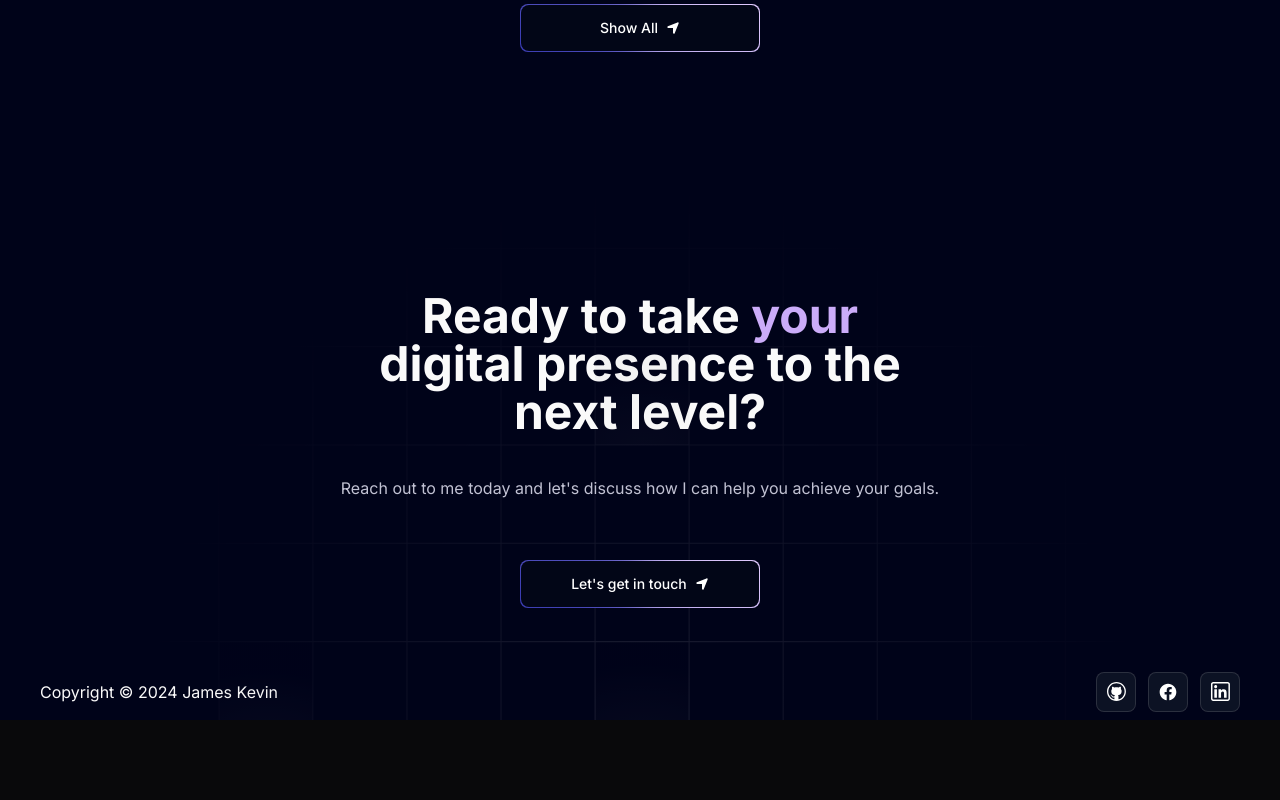
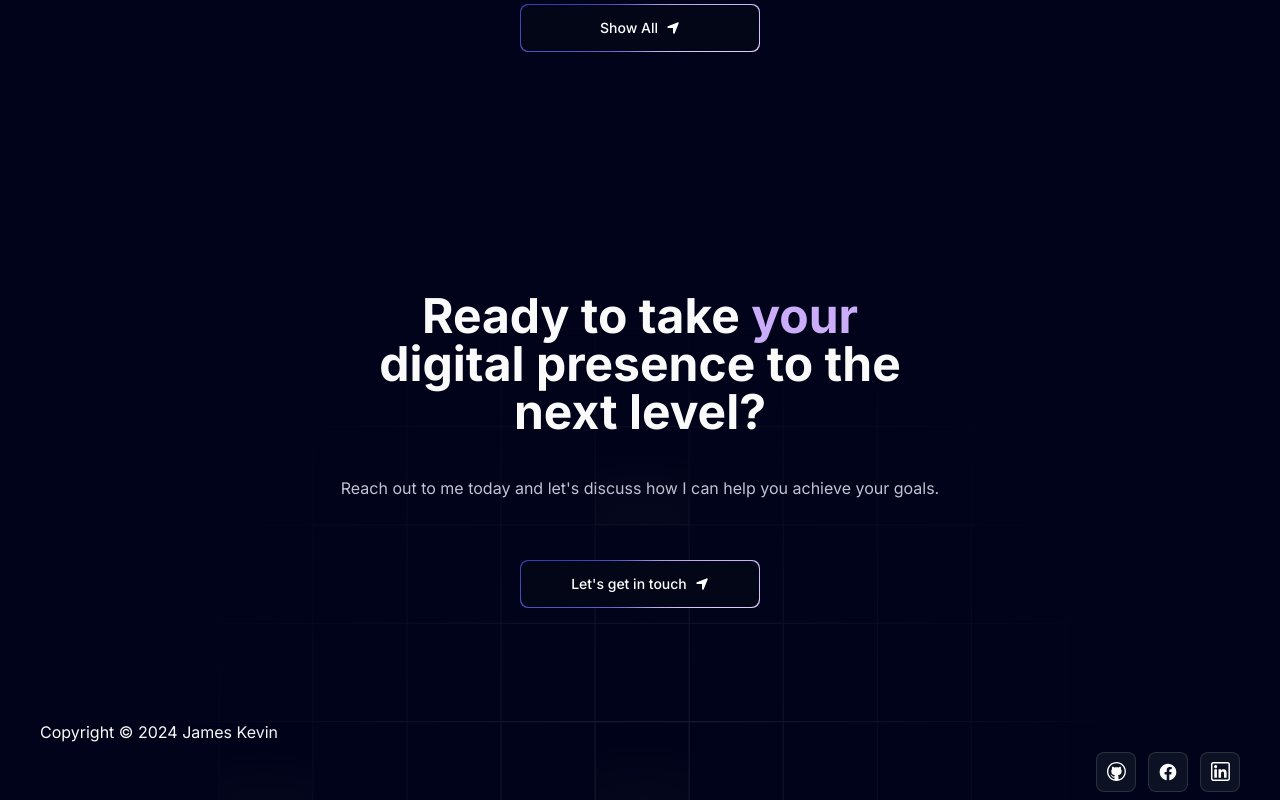
Before and after one commit to LuffyThePirateKing2023/simple-html-css-js-project, a Next.js app: page / in a window 1280 px wide. Shown: the part 2100-2900 px from the top of the page. Before the commit the page ends 2820 px from the top, so only its background shows below. Built offline with nearby package versions, Linux system fonts and the light colour scheme.

Commit message:
Update Footer.tsx

```diff
--- a/components/Footer.tsx
+++ b/components/Footer.tsx
@@ -37,7 +37,7 @@ const Footer = () => {
           Copyright © 2024 James Kevin
         </p>
 
-        <div className="flex items-center md:gap-3 gap-6">
+        <div className="flex items-center md:gap-3 gap-6 mt-20">
           {socialMedia.map((info) => (
             <a
               key={info.id}
```
